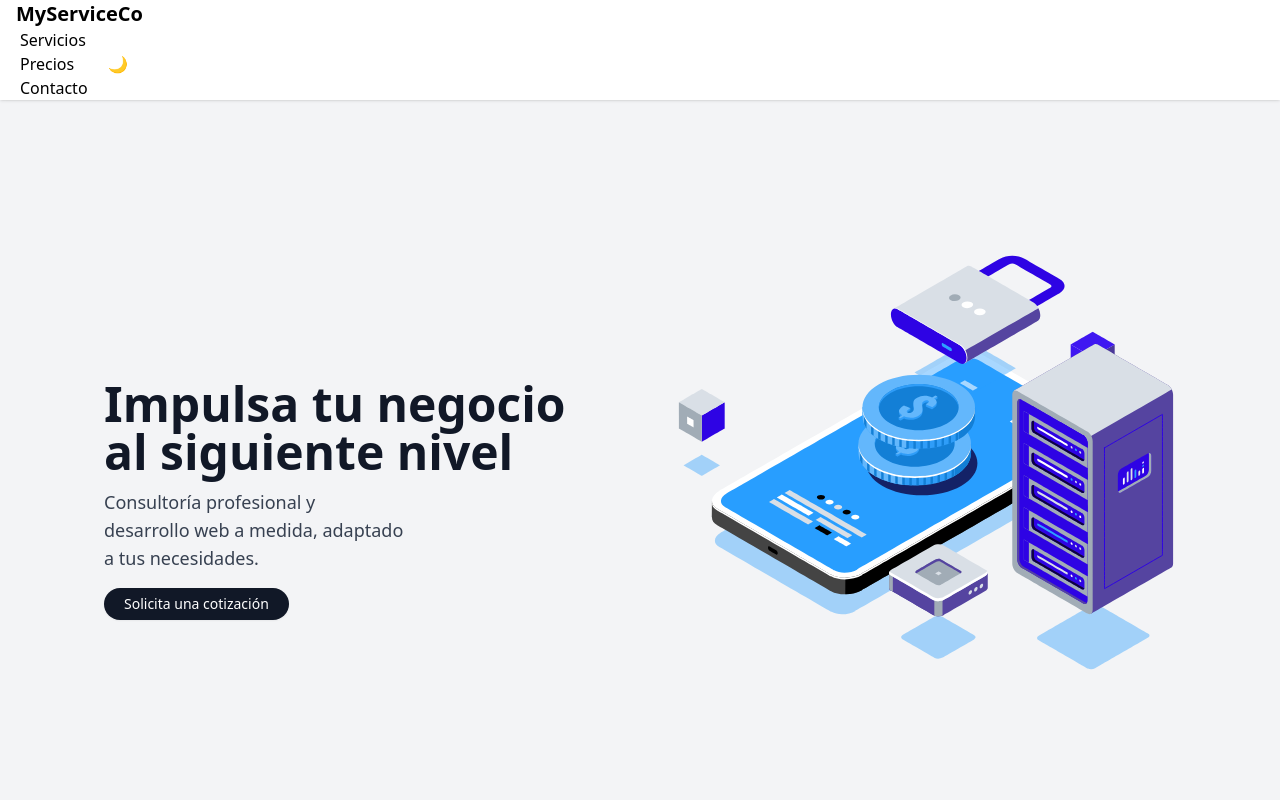
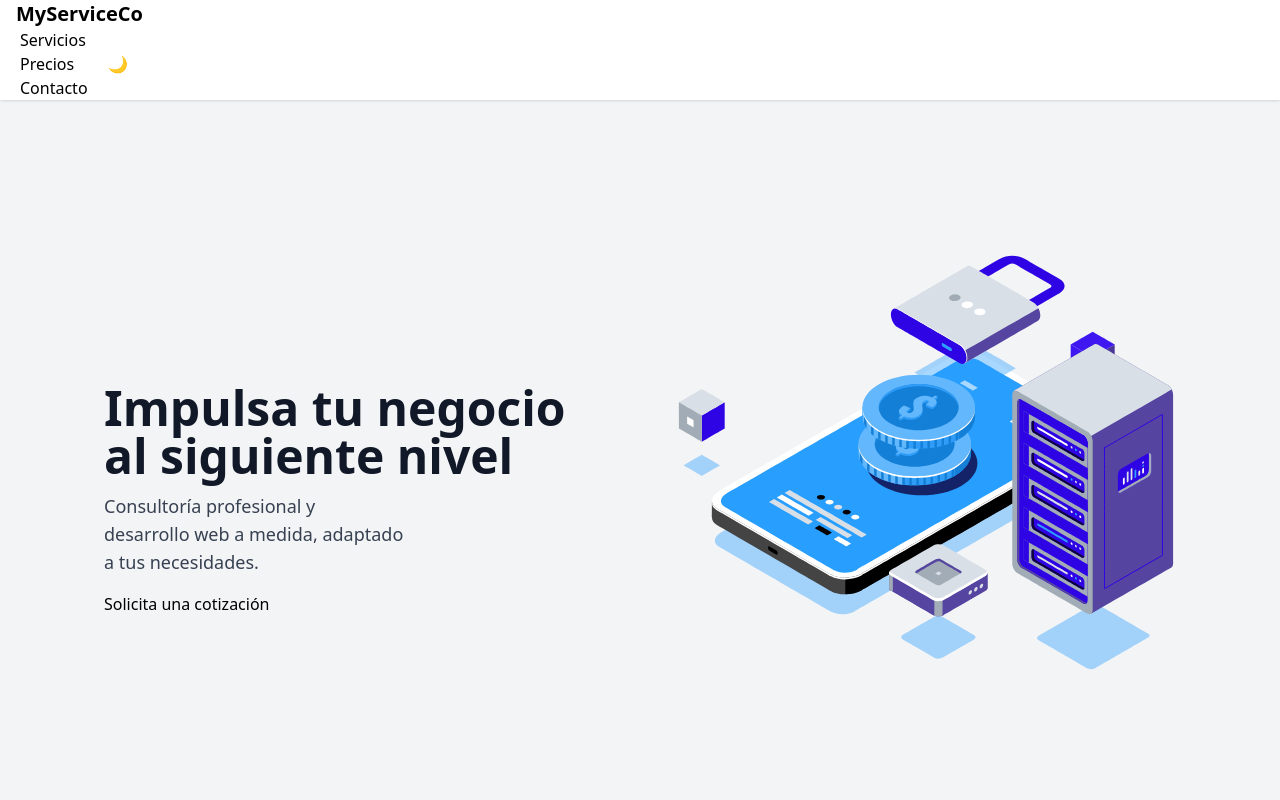
Before and after one commit to Omitofo/my-service-landing, a React (Vite) app: page / in a window 1280 px wide. Shown: the top 800 px of the page. Built offline with nearby package versions, Linux system fonts and the light colour scheme.

Commit message:
fixing hero button CTA

```diff
--- a/src/components/Hero.jsx
+++ b/src/components/Hero.jsx
@@ -45,12 +45,13 @@ export default function Hero({ theme }) {
   </p>
   <button
     onClick={handleClick}
-            className="bg-gray-900 text-white font-medium rounded-full px-5 py-1.5 text-sm shadow-sm hover:shadow-md hover:bg-gray-800 transition-all duration-200 mx-auto xl:mx-0 w-max"
+    className="btn btn-primary btn-sm w-max mx-auto xl:mx-0"
   >
     Solicita una cotización
   </button>
 </div>
 
+
       </div>
     </section>
   );
```
Lines whose indentation alone changed are shown as unchanged.
